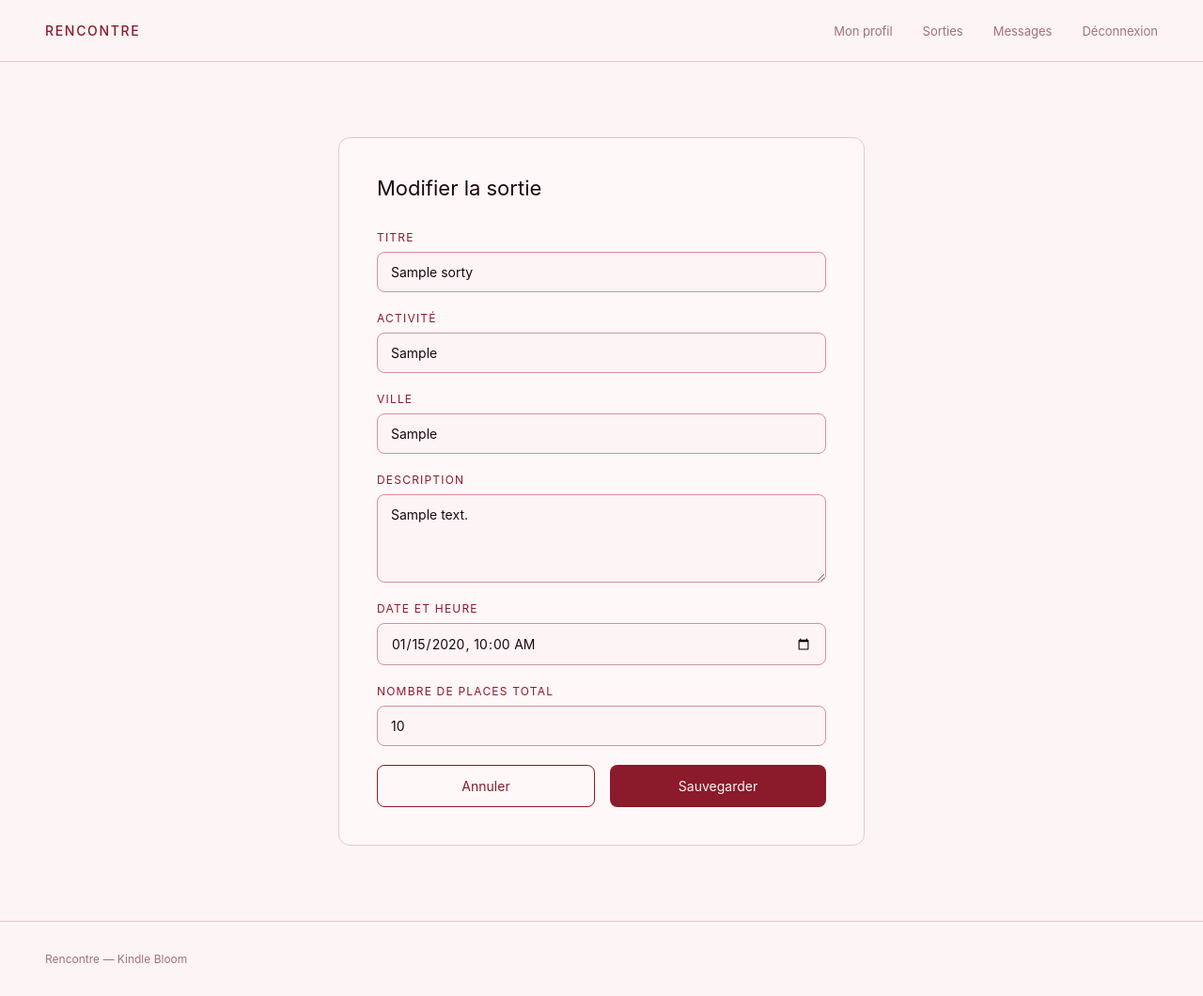
After one commit to LelouchEmperor/RencontreIRL, a PHP site: page /modifier-sortie.php?id=1 in a window 1280 px wide. The commit adds this page. Shown: the whole page at 94% size. Run offline with PHP 8.4, Linux system fonts and the light colour scheme; the visitor is signed in with stand-in values (Sample User, id 1); tables that the repository leaves empty or names only in its code hold one stand-in row (values such as "Sample post").

Commit message:
adding update / delete in sortie.php

```diff
--- /dev/null
+++ b/modifier-sortie.php
@@ -0,0 +1,118 @@
+<?php
+require_once 'includes/header.php';
+require_once 'config/db.php';
+require_once 'config/geocode.php';
+
+if (!isset($_SESSION['user_id'])) {
+    header('Location: /RencontreIRL/auth/connexion.php');
+    exit;
+}
+
+$sortie_id = isset($_GET['id']) ? (int) $_GET['id'] : 0;
+
+if (!$sortie_id) {
+    header('Location: /RencontreIRL/sorties.php');
+    exit;
+}
+
+$stmt = $pdo->prepare("SELECT * FROM sorties WHERE id = ? AND user_id = ?");
+$stmt->execute([$sortie_id, $_SESSION['user_id']]);
+$sortie = $stmt->fetch();
+
+if (!$sortie) {
+    header('Location: /RencontreIRL/sorties.php');
+    exit;
+}
+
+$erreur = '';
+$succes = '';
+
+if ($_SERVER['REQUEST_METHOD'] === 'POST') {
+    $titre       = trim($_POST['titre']);
+    $activite    = trim($_POST['activite']);
+    $ville       = trim($_POST['ville']);
+    $description = trim($_POST['description']);
+    $date_sortie = $_POST['date_sortie'];
+    $places      = (int) $_POST['places'];
+
+    if (empty($titre) || empty($activite) || empty($ville) || empty($date_sortie) || $places < 2) {
+        $erreur = 'Tous les champs obligatoires doivent être remplis.';
+    } else {
+        $coords = geocoder_ville($ville);
+
+        if (!$coords && $ville !== $sortie['ville']) {
+            $erreur = 'Ville introuvable. Vérifie l\'orthographe.';
+        } else {
+            $lat = $coords ? $coords['latitude'] : $sortie['latitude'];
+            $lon = $coords ? $coords['longitude'] : $sortie['longitude'];
+
+            $nb_participants = $sortie['places_total'] - $sortie['places_restantes'];
+            $nouvelles_restantes = max(0, $places - $nb_participants);
+
+            $stmt = $pdo->prepare("
+                UPDATE sorties
+                SET titre = ?, activite = ?, ville = ?, description = ?,
+                    date_sortie = ?, places_total = ?, places_restantes = ?,
+                    latitude = ?, longitude = ?
+                WHERE id = ? AND user_id = ?
+            ");
+            $stmt->execute([
+                $titre, $activite, $ville, $description,
+                $date_sortie, $places, $nouvelles_restantes,
+                $lat, $lon, $sortie_id, $_SESSION['user_id']
+            ]);
+            header('Location: /Site_rencontre/RencontreIRL/profil.php');
+            exit;
+        }
+    }
+}
+?>
+
+<section class="auth-section">
+  <div class="auth-card" style="max-width: 560px;">
+    <h1 class="auth-title">Modifier la sortie</h1>
+
+    <?php if ($erreur): ?>
+      <div class="alert alert-error"><?= htmlspecialchars($erreur) ?></div>
+    <?php endif; ?>
+
+    <?php if ($succes): ?>
+      <div class="alert alert-success"><?= htmlspecialchars($succes) ?></div>
+    <?php endif; ?>
+
+    <form method="POST" action="">
+      <div class="form-group">
+        <label for="titre">Titre</label>
+        <input type="text" id="titre" name="titre" value="<?= htmlspecialchars($sortie['titre']) ?>" required />
+      </div>
+      <div class="form-group">
+        <label for="activite">Activité</label>
+        <input type="text" id="activite" name="activite" value="<?= htmlspecialchars($sortie['activite']) ?>" required />
+      </div>
+      <div class="form-group">
+        <label for="ville">Ville</label>
+        <input type="text" id="ville" name="ville" value="<?= htmlspecialchars($sortie['ville']) ?>" required />
+      </div>
+      <div class="form-group">
+        <label for="description">Description</label>
+        <textarea id="description" name="description" rows="4"><?= htmlspecialchars($sortie['description'] ?? '') ?></textarea>
+      </div>
+      <div class="form-group">
+        <label for="date_sortie">Date et heure</label>
+        <input type="datetime-local" id="date_sortie" name="date_sortie"
+               value="<?= date('Y-m-d\TH:i', strtotime($sortie['date_sortie'])) ?>" required />
+      </div>
+      <div class="form-group">
+        <label for="places">Nombre de places total</label>
+        <input type="number" id="places" name="places" min="2" max="20"
+               value="<?= $sortie['places_total'] ?>" required />
+      </div>
+      <div style="display: flex; gap: 1rem; margin-top: 0.5rem;">
+        <a href="profil.php" class="cta-btn-outline" style="flex: 1; text-align: center; padding: 13px;">Annuler</a>
+        <button type="submit" class="submit-btn" style="flex: 1; margin-top: 0;">Sauvegarder</button>
+      </div>
+    </form>
+  </div>
+</section>
+
+<?php require_once 'includes/footer.php'; ?>
--- a/profil.php
+++ b/profil.php
@@ -144,12 +144,16 @@ $sorties_rejointes = $stmt->fetchAll();
       <div class="profil-sortie-card">
         <div style="display: flex; justify-content: space-between; align-items: center; margin-bottom: 0.5rem;">
           <span class="sortie-activite"><?= htmlspecialchars($sortie['activite']) ?></span>
-                <span style="font-size: 12px; color: #4a5a4a;"><?= $sortie['nb_participants'] ?> participant(s)</span>
+          <span style="font-size: 12px; color: #a07080;"><?= $sortie['nb_participants'] ?> participant(s)</span>
         </div>
         <div class="sortie-titre" style="font-size: 15px;"><?= htmlspecialchars($sortie['titre']) ?></div>
         <div class="sortie-meta">
           <?= htmlspecialchars($sortie['ville']) ?> —
           <?= date('d/m/Y à H:i', strtotime($sortie['date_sortie'])) ?>
+        </div>
+        <div style="display: flex; gap: 0.75rem; margin-top: 0.75rem;">
+          <a href="modifier-sortie.php?id=<?= $sortie['id'] ?>" class="cta-btn-small">Modifier</a>
+          <a href="supprimer-sortie.php?id=<?= $sortie['id'] ?>" style="font-size: 12px; color: #8b1a2a; border: 0.5px solid #d4909a; padding: 6px 14px; border-radius: 6px; text-decoration: none;">Supprimer</a>
         </div>
       </div>
     <?php endforeach; ?>
```
Also changed, not shown: index.php (+7 -1 lines), sorties.php (+8 -4 lines), supprimer-sortie.php (added, +50 -0 lines). Lines whose indentation alone changed are shown as unchanged.
